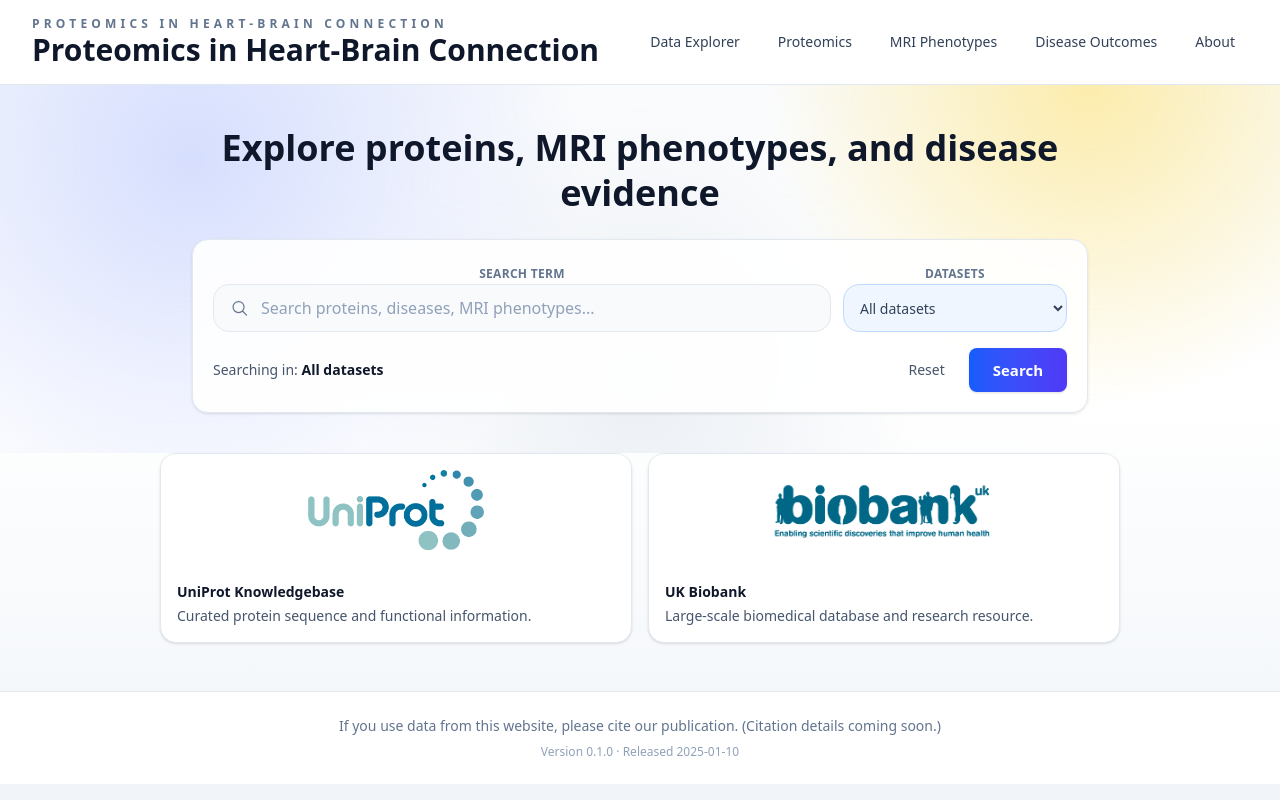
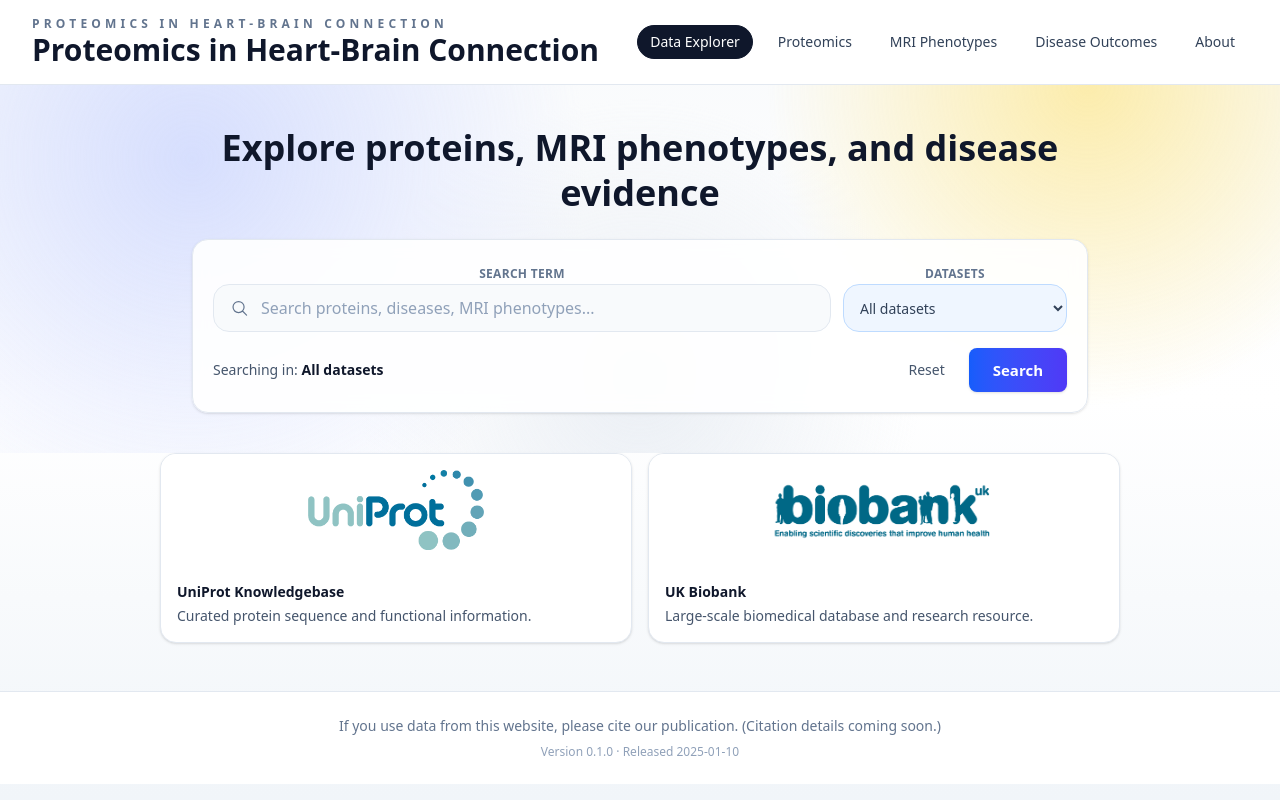
Before and after one commit to drchaowu/proteomicsHBI, a Next.js app: page / in a window 1280 px wide. Built offline with nearby package versions, Linux system fonts and the light colour scheme.

Commit message:
stable version 01112026

```diff
--- a/app/components/ResultsTable.tsx
+++ b/app/components/ResultsTable.tsx
@@ -86,7 +86,7 @@ export default function ResultsTable({ results, totalResults }: ResultsTableProp
 
           {expandedFile === csvData.filename && (
             <div className="p-6 overflow-x-auto">
-              <table className="min-w-full divide-y divide-slate-200">
+              <table className="min-w-full divide-y divide-slate-200 tabular-nums">
                 <thead className="bg-slate-50">
                   <tr>
                     {csvData.headers.map((header, hIdx) => (
--- a/app/components/SiteHeader.tsx
+++ b/app/components/SiteHeader.tsx
@@ -1,4 +1,6 @@
 'use client';
+
+import { usePathname } from 'next/navigation';
 
 const navItems = [
   { label: 'Data Explorer', href: '/' },
@@ -9,6 +11,8 @@ const navItems = [
 ];
 
 export default function SiteHeader() {
+  const pathname = usePathname();
+
   return (
     <header className="sticky top-0 z-20 bg-white/95 backdrop-blur border-b border-slate-200">
       <div className="max-w-7xl mx-auto px-4 sm:px-6 lg:px-8 py-4">
@@ -22,15 +26,27 @@ export default function SiteHeader() {
             </h1>
           </div>
           <nav className="flex flex-wrap items-center gap-3 text-sm font-medium text-slate-700">
-            {navItems.map((item) => (
+            {navItems.map((item) => {
+              const isActive =
+                item.href === '/'
+                  ? pathname === item.href
+                  : pathname?.startsWith(item.href);
+
+              return (
                 <a
                   key={item.label}
                   href={item.href}
-                className="px-3 py-1.5 rounded-full border border-transparent hover:border-slate-200 hover:bg-slate-50 transition"
+                  aria-current={isActive ? 'page' : undefined}
+                  className={`px-3 py-1.5 rounded-full border transition ${
+                    isActive
+                      ? 'bg-slate-900 text-white border-slate-900'
+                      : 'border-transparent hover:border-slate-200 hover:bg-slate-50'
+                  }`}
                 >
                   {item.label}
                 </a>
-            ))}
+              );
+            })}
           </nav>
         </div>
       </div>
```
Lines whose indentation alone changed are shown as unchanged.
